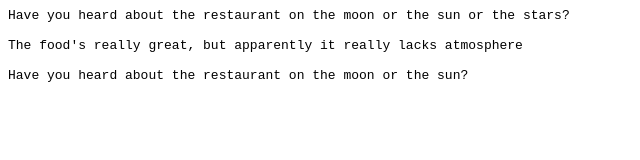
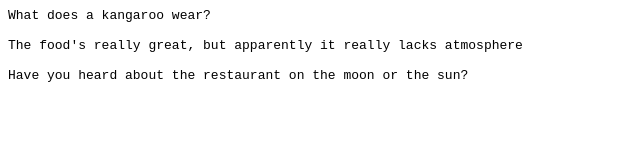
Before and after one commit to Fetr0w/watsoncome.click, a plain HTML site: page index.html in a window 1280 px wide. Shown: the whole page, without its empty margins (0-640 px from the left). Drawn offline with Linux system fonts and the light colour scheme.

Commit message:
ch ch changes

```diff
--- a/index.html
+++ b/index.html
@@ -3,13 +3,13 @@
 
 <html>
 <head>
-  <title>Daily Dad Joke</title>
+  <title>123</title>
   <style>
     body {font-family:monospace}
   </style>
 </head>
 <body>
-  <span>Have you heard about the restaurant on the moon or the sun or the stars?</span>
+  <span>What does a kangaroo wear?</span>
 <br>
 <br>
   <span style={color:red}>The food's really great, but apparently it really lacks atmosphere</span>
```
